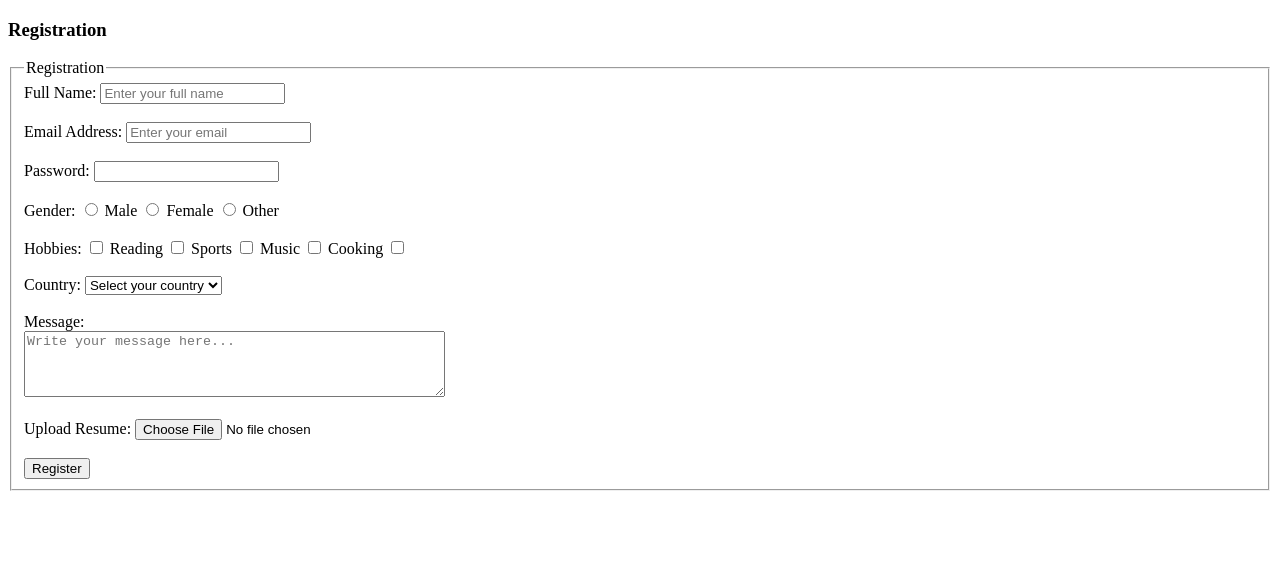
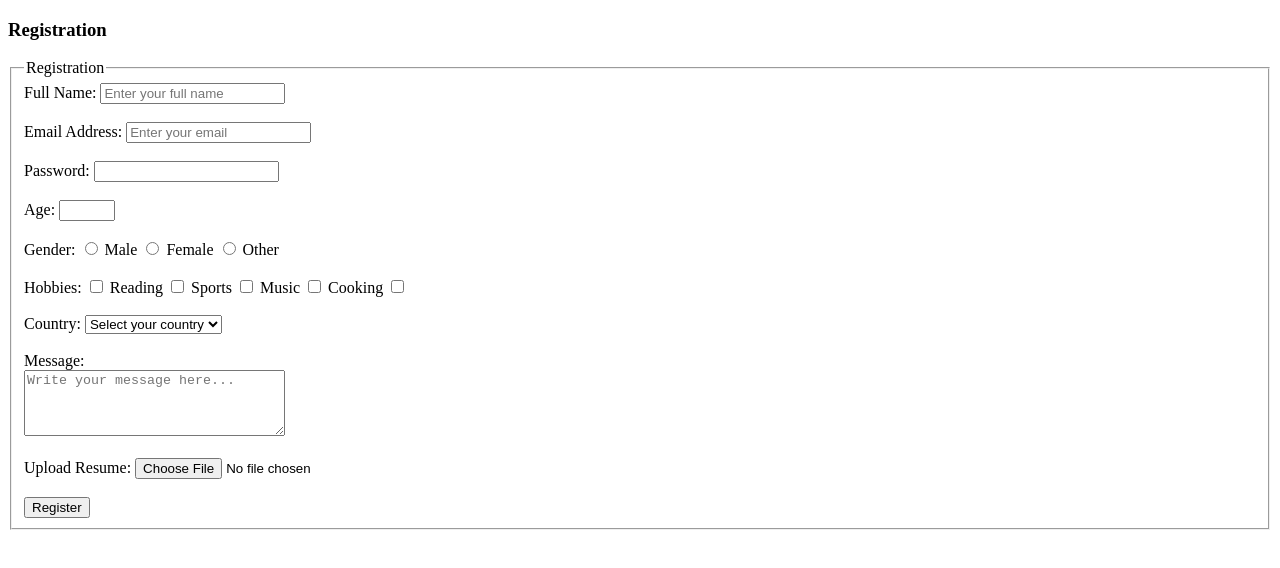
Before and after one commit to MumtazKakakhail/Basic_Html_Css, a plain HTML site: page foam_elements/index.html in a window 1280 px wide. Drawn offline with Linux system fonts and the light colour scheme.

Commit message:
work on forms

```diff
--- a/foam_elements/index.html
+++ b/foam_elements/index.html
@@ -23,7 +23,10 @@
     <label for="password">Password:</label>
     <input type="password" id="password" name="password" required>
     <br><br>
-
+ <!-- age -->
+ <label for="">Age:</label>
+ <input type="number" name="" id="" min="18" max="45">
+ <br><br>
     <!-- Radio Buttons -->
     <label>Gender:</label>
     <input type="radio" id="male" name="gender" value="male">
@@ -60,7 +63,7 @@
 
     <!-- Text Area -->
     <label for="message">Message:</label><br>
-    <textarea id="message" name="message" rows="4" cols="50" placeholder="Write your message here..."></textarea>
+    <textarea id="message" name="message" rows="4" cols="30" placeholder="Write your message here..."></textarea>
     <br><br>
 
     <!-- File Upload -->
@@ -70,8 +73,7 @@
 
     <!-- Submit Button -->
     <input type="submit" value="Register">
-
-
+    <br>
 </fieldset>
 </form>
 </body>
```
